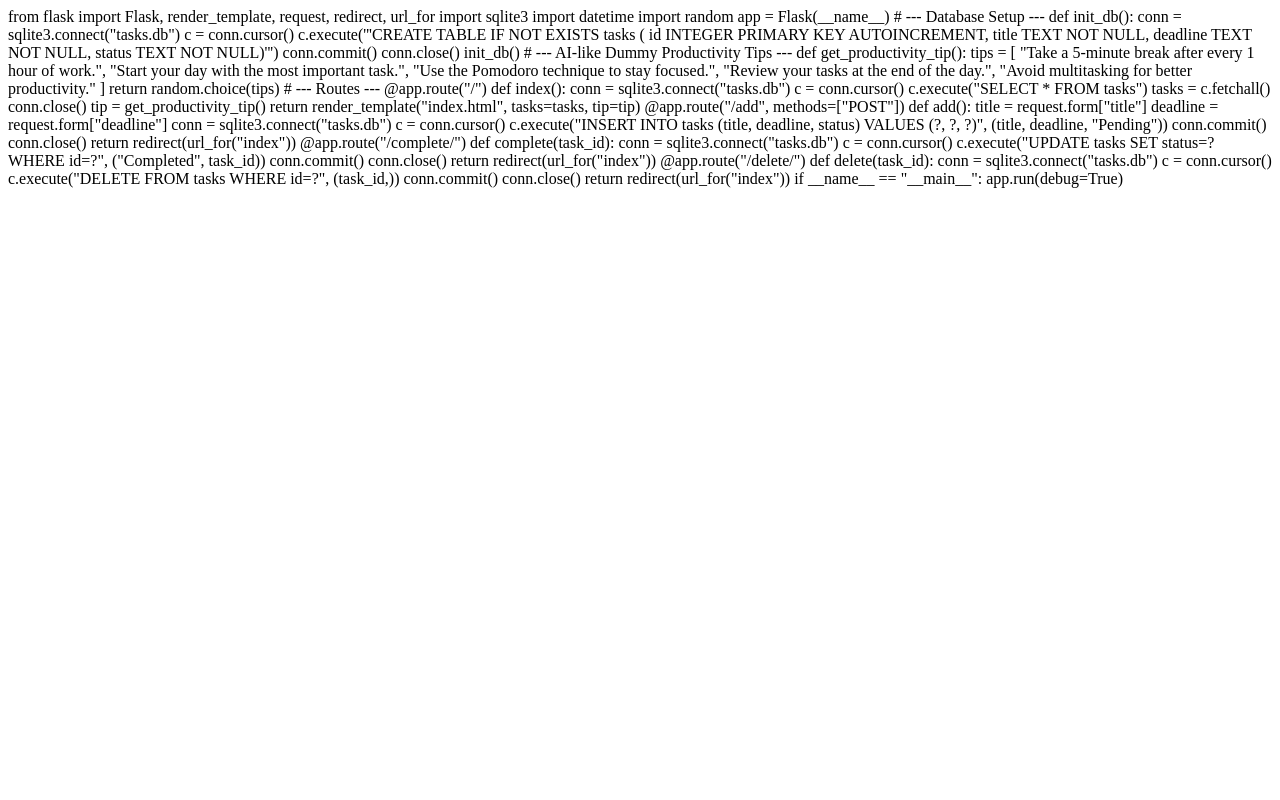
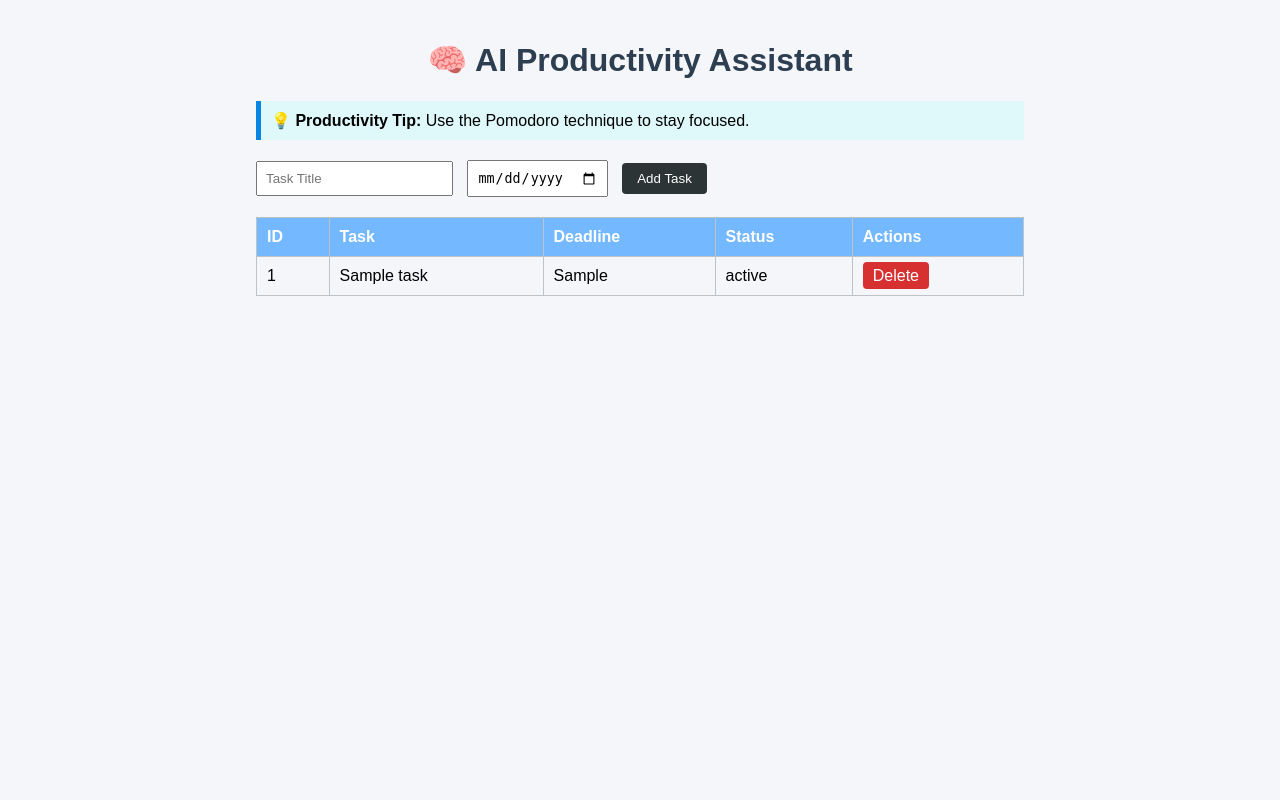
Before and after one commit to git2400030267/groqideathon, a Flask app: page / in a window 1280 px wide. Run offline with Flask 3, Linux system fonts and the light colour scheme; tables that the repository leaves empty hold one stand-in row (values such as "Sample post").

Commit message:
Update index.html

```diff
--- a/templates/index.html
+++ b/templates/index.html
@@ -1,74 +1,63 @@
-from flask import Flask, render_template, request, redirect, url_for
-import sqlite3
-import datetime
-import random
+<!DOCTYPE html>
+<html lang="en">
+<head>
+    <meta charset="UTF-8">
+    <title>Productivity Assistant</title>
+    <style>
+        body { font-family: Arial, sans-serif; background: #f4f6f9; margin: 0; padding: 0; }
+        .container { width: 60%; margin: auto; padding: 20px; }
+        h1 { text-align: center; color: #2c3e50; }
+        .tip { background: #dff9fb; padding: 10px; border-left: 5px solid #0984e3; margin-bottom: 20px; }
+        table { width: 100%; border-collapse: collapse; margin-bottom: 20px; }
+        th, td { border: 1px solid #bdc3c7; padding: 10px; text-align: left; }
+        th { background: #74b9ff; color: white; }
+        .btn { padding: 5px 10px; background: #0984e3; color: white; text-decoration: none; border-radius: 4px; }
+        .btn-danger { background: #d63031; }
+        .btn-success { background: #00b894; }
+        .form-container { margin-bottom: 20px; }
+        input[type="text"], input[type="date"] { padding: 8px; margin-right: 10px; }
+        input[type="submit"] { padding: 8px 15px; background: #2d3436; color: white; border: none; border-radius: 4px; }
+    </style>
+</head>
+<body>
+    <div class="container">
+        <h1>🧠 AI Productivity Assistant</h1>
 
-app = Flask(__name__)
+        <div class="tip">
+            <strong>💡 Productivity Tip:</strong> {{ tip }}
+        </div>
 
-# --- Database Setup ---
-def init_db():
-    conn = sqlite3.connect("tasks.db")
-    c = conn.cursor()
-    c.execute('''CREATE TABLE IF NOT EXISTS tasks (
-                    id INTEGER PRIMARY KEY AUTOINCREMENT,
-                    title TEXT NOT NULL,
-                    deadline TEXT NOT NULL,
-                    status TEXT NOT NULL)''')
-    conn.commit()
-    conn.close()
+        <div class="form-container">
+            <form action="/add" method="POST">
+                <input type="text" name="title" placeholder="Task Title" required>
+                <input type="date" name="deadline" required>
+                <input type="submit" value="Add Task">
+            </form>
+        </div>
 
-init_db()
-
-# --- AI-like Dummy Productivity Tips ---
-def get_productivity_tip():
-    tips = [
-        "Take a 5-minute break after every 1 hour of work.",
-        "Start your day with the most important task.",
-        "Use the Pomodoro technique to stay focused.",
-        "Review your tasks at the end of the day.",
-        "Avoid multitasking for better productivity."
-    ]
-    return random.choice(tips)
-
-# --- Routes ---
-@app.route("/")
-def index():
-    conn = sqlite3.connect("tasks.db")
-    c = conn.cursor()
-    c.execute("SELECT * FROM tasks")
-    tasks = c.fetchall()
-    conn.close()
-    tip = get_productivity_tip()
-    return render_template("index.html", tasks=tasks, tip=tip)
-
-@app.route("/add", methods=["POST"])
-def add():
-    title = request.form["title"]
-    deadline = request.form["deadline"]
-    conn = sqlite3.connect("tasks.db")
-    c = conn.cursor()
-    c.execute("INSERT INTO tasks (title, deadline, status) VALUES (?, ?, ?)", (title, deadline, "Pending"))
-    conn.commit()
-    conn.close()
-    return redirect(url_for("index"))
-
-@app.route("/complete/<int:task_id>")
-def complete(task_id):
-    conn = sqlite3.connect("tasks.db")
-    c = conn.cursor()
-    c.execute("UPDATE tasks SET status=? WHERE id=?", ("Completed", task_id))
-    conn.commit()
-    conn.close()
-    return redirect(url_for("index"))
-
-@app.route("/delete/<int:task_id>")
-def delete(task_id):
-    conn = sqlite3.connect("tasks.db")
-    c = conn.cursor()
-    c.execute("DELETE FROM tasks WHERE id=?", (task_id,))
-    conn.commit()
-    conn.close()
-    return redirect(url_for("index"))
-
-if __name__ == "__main__":
-    app.run(debug=True)
+        <table>
+            <tr>
+                <th>ID</th>
+                <th>Task</th>
+                <th>Deadline</th>
+                <th>Status</th>
+                <th>Actions</th>
+            </tr>
+            {% for task in tasks %}
+            <tr>
+                <td>{{ task[0] }}</td>
+                <td>{{ task[1] }}</td>
+                <td>{{ task[2] }}</td>
+                <td>{{ task[3] }}</td>
+                <td>
+                    {% if task[3] == 'Pending' %}
+                        <a href="/complete/{{ task[0] }}" class="btn btn-success">Complete</a>
+                    {% endif %}
+                    <a href="/delete/{{ task[0] }}" class="btn btn-danger">Delete</a>
+                </td>
+            </tr>
+            {% endfor %}
+        </table>
+    </div>
+</body>
+</html>
```
